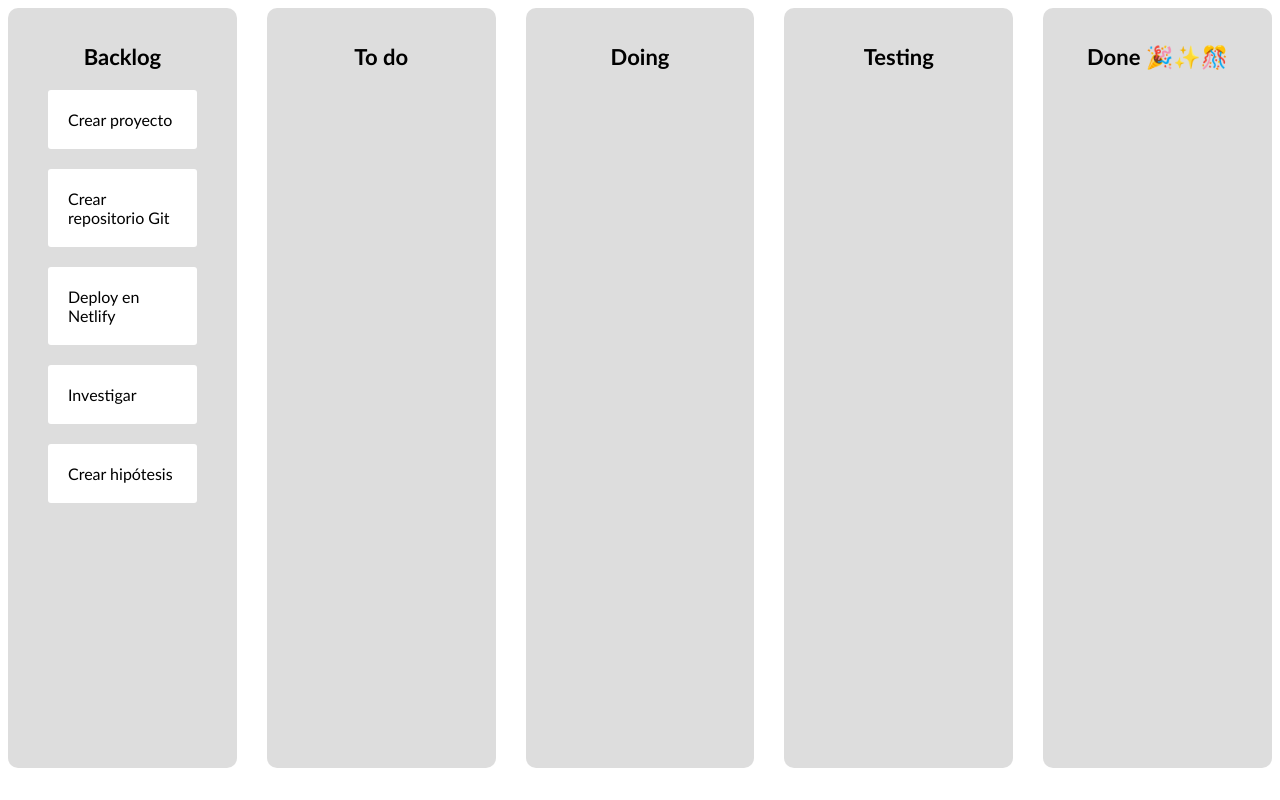
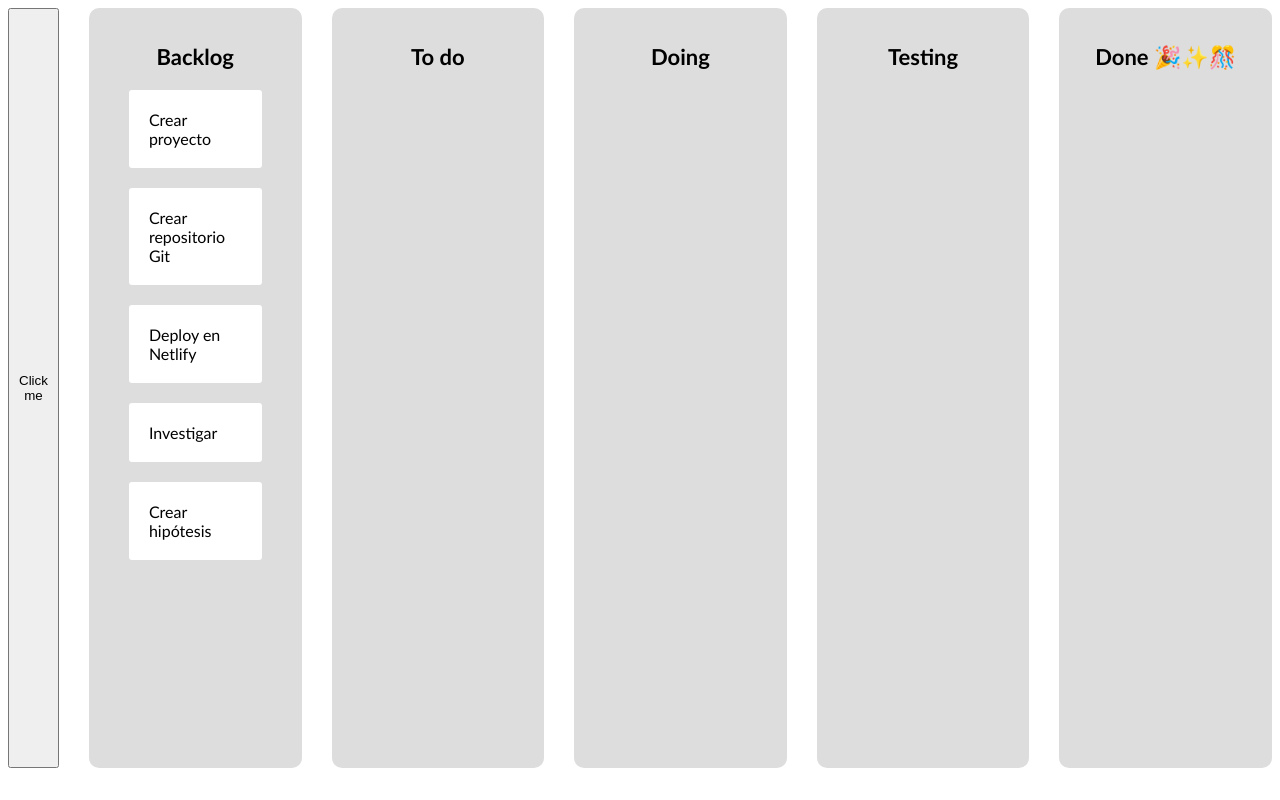
Before and after one commit to universomarin/retryplayer, a plain HTML site: page index.html in a window 1280 px wide. Drawn offline with Linux system fonts and the light colour scheme.

Commit message:
Feat: Added button add taks

```diff
--- a/index.html
+++ b/index.html
@@ -8,8 +8,9 @@
   <link rel='stylesheet' type='text/css' media='screen' href='main.css'>
 </head>
 <body>
-  <div class="container">
-    <div class="column">
+  <div class="container" id="container">
+    <button onclick="addElement()">Click me</button>
+    <div class="column" id="to-do">
       <h1>Backlog</h1>
       <div class="item" draggable="true">Crear proyecto</div>
       <div class="item" draggable="true">Crear repositorio Git</div>
--- a/main.js
+++ b/main.js
@@ -1,17 +1,14 @@
-const items = document.querySelectorAll('.item')
-const columns = document.querySelectorAll('.column')
-
-items.forEach(item => {
-  item.addEventListener('dragstart', dragStart)
-  item.addEventListener('dragend', dragEnd)
-});
-
-columns.forEach(column => {
-  column.addEventListener('dragover', dragOver);
-  column.addEventListener('dragenter', dragEnter);
-  column.addEventListener('dragleave', dragLeave);
-  column.addEventListener('drop', dragDrop);
-});
+function addElement() {
+  const newDiv = document.createElement('div');
+  const newContent = document.createTextNode('Nueva tarea');
+  newDiv.className = "item";
+  newDiv.setAttribute('draggable', 'true');
+  newDiv.appendChild(newContent);
+  const currentDiv = document.getElementById('container');
+  const currentToDo = document.getElementById('to-do');
+  const taskNew = currentDiv.insertBefore(newDiv, currentToDo);
+  currentToDo.appendChild(taskNew);
+}
 
 function dragStart() {
   console.log('drag started');
@@ -40,3 +37,18 @@ function dragEnter() {
 function dragLeave() {
   console.log('drag left');
 }
+
+const items = document.querySelectorAll('.item')
+const columns = document.querySelectorAll('.column')
+
+items.forEach(item => {
+  item.addEventListener('dragstart', dragStart)
+  item.addEventListener('dragend', dragEnd)
+});
+
+columns.forEach(column => {
+  column.addEventListener('dragover', dragOver);
+  column.addEventListener('dragenter', dragEnter);
+  column.addEventListener('dragleave', dragLeave);
+  column.addEventListener('drop', dragDrop);
+});
```
Lines whose indentation alone changed are shown as unchanged.
